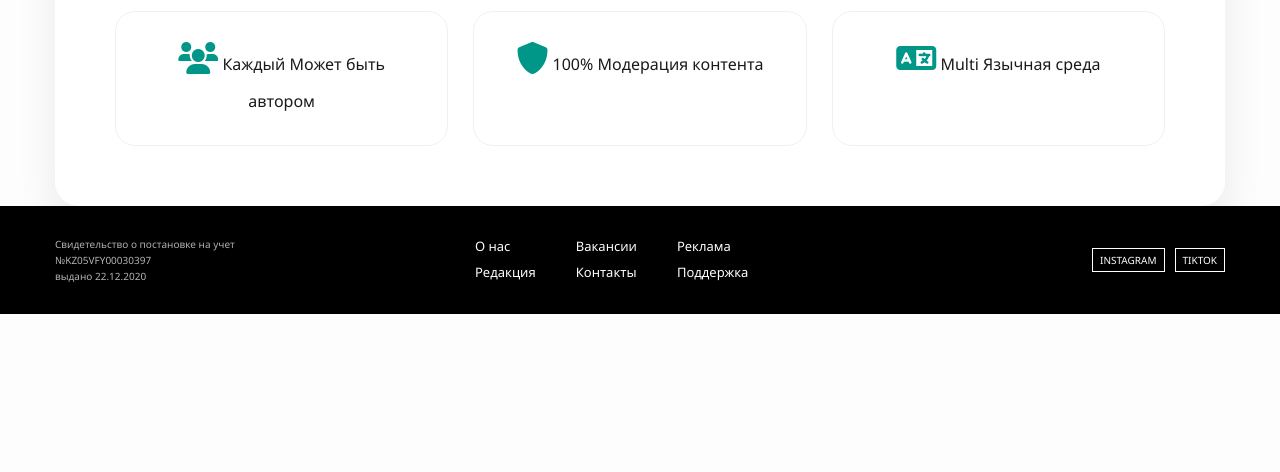
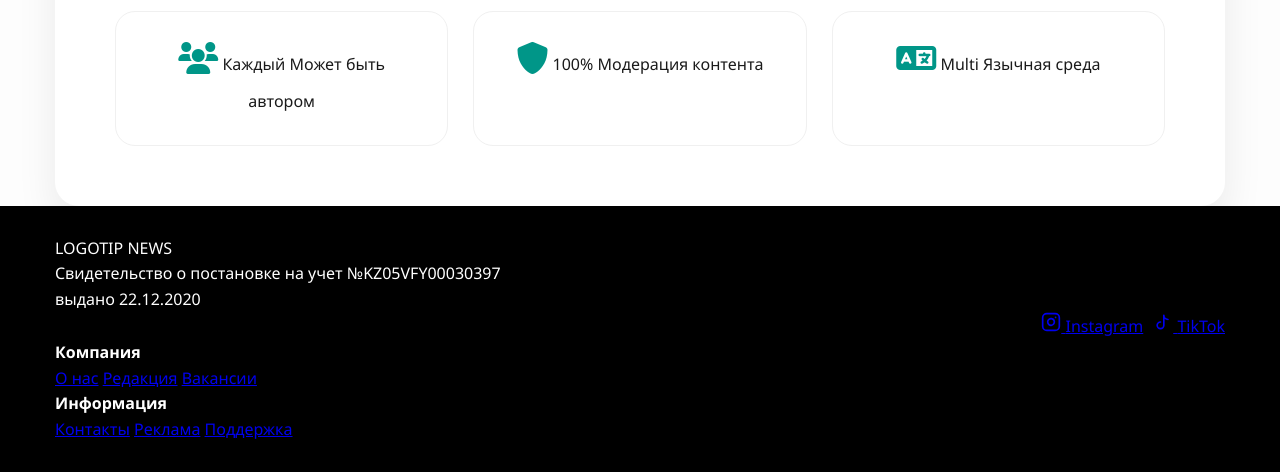
Before and after one commit to RakeGoose/news-site-main-frontend, a PHP site: page /pages/about.php in a window 1280 px wide. Shown: the part 1430-1902 px from the top of the page. Before the commit the page ends 1744 px from the top, so only its background shows below. Run offline with PHP 8.4, Linux system fonts and the light colour scheme.

Commit message:
footer lang fix

```diff
--- a/admin/create.php
+++ b/admin/create.php
@@ -237,10 +237,10 @@ $categories = $conn->query("SELECT id, name FROM categories");
 
             <?php if (isset($_SESSION['user']) && $_SESSION['user']['role'] === 'admin'): ?>
                 <div class="footer-nav-section">
-                    <h4 class="footer-title">Админ-панель</h4>
+                    <h4 class="footer-title admin-panel-title">Админ-панель</h4>
                     <nav class="footer-links">
-                        <a href="/admin/admin.php" style="color: var(--color-accent); font-weight: bold;">Управление сайтом</a>
-                        <a href="/admin/admin_actions.php">Управление новостями</a>
+                        <a href="/admin/admin.php" id="admin-site-mgmt" style="color: var(--color-accent); font-weight: bold;">Управление сайтом</a>
+                        <a href="/admin/admin_actions.php" id="admin-news-mgmt">Управление новостями</a>
                     </nav>
                 </div>
             <?php endif; ?>
--- a/assets/js/lang.js
+++ b/assets/js/lang.js
@@ -558,6 +558,21 @@ const langArr = {
         "en": "Your feed is currently empty.",
         "kz": "Сіздің лентаңыз әзірге бос.",
     },
+    "admin-panel-title": {
+        "ru": "Админ-панель",
+        "en": "Admin panel",
+        "kz": "Әкімші тақтасы",
+    },
+    "admin-site-mgmt": {
+        "ru": "Управление сайтом",
+        "en": "Site management",
+        "kz": "Сайтты басқару",
+    },
+    "admin-news-mgmt": {
+        "ru": "Управление новостями",
+        "en": "News management",
+        "kz": "Жаңалықтарды басқару",
+    },
     "": {
         "ru": "",
         "en": "",
--- a/pages/about.php
+++ b/pages/about.php
@@ -248,25 +248,55 @@
     </main>
 
     <footer class="main-footer">
-        <div class="container footer-content">
-            <div class="footer-legal">
-                <p id="certificate1">Свидетельство о постановке на учет №KZ05VFY00030397</p>
-                <p id="certificate2">выдано 22.12.2020</p>
+        <div class="container footer-grid">
+            <div class="footer-brand">
+                <div class="footer-logo">LOGOTIP NEWS</div>
+                <div class="footer-legal-info">
+                    <p id="certificate1">Свидетельство о постановке на учет №KZ05VFY00030397</p>
+                    <p id="certificate2">Выдано 22.12.2020</p>
+                </div>
+                <div class="footer-socials">
+                    <a href="#" class="social-link" aria-label="Instagram">
+                        <svg width="20" height="20" viewBox="0 0 24 24" fill="none" stroke="currentColor" stroke-width="2"
+                        stroke-linecap="round" stroke-linejoin="round"><rect x="2" y="2" width="20" height="20" rx="5" ry="5"/>
+                        <path d="M16 11.37A4 4 0 1 1 12.63 8 4 4 0 0 1 16 11.37z"/><line x1="17.5" y1="6.5" x2="17.51" y2="6.5"/></svg>
+                        <span>Instagram</span>
+                    </a>
+                    <a href="#" class="social-link" aria-label="TikTok">
+                        <svg width="20" height="20" viewBox="0 0 24 24" fill="none" stroke="currentColor" stroke-width="2"
+                        stroke-linecap="round" stroke-linejoin="round"><path d="M9 12a4 4 0 1 0 4 4V4a5 5 0 0 0 5 5"/></svg>
+                        <span>TikTok</span>
+                    </a>
+                </div>
             </div>
-            <div class="footer-nav-groups">
-                <div class="footer-col"><a href="/pages/about.php" id="about_us">Про нас</a><a href="#" id="redaction">Редакция</a></div>
-                <div class="footer-col"><a href="#" id="vacancy">Вакансии</a><a href="/pages/contacts.php" id="contact">Контакты</a></div>
-                <div class="footer-col"><a href="#" id="advertisement">Реклама</a><a href="#" id="support">Поддержка</a></div>
-                <?php if (isset($_SESSION['user']) && $_SESSION['user']['role'] === 'admin'): ?>
-                    <div class="footer-col">
-                        <a href="/admin/admin.php" style="color: #009688; font-weight: bold;">Admin</a>
-                    </div>
-                <?php endif; ?>
+
+            <div class="footer-nav-section">
+                <h4 class="footer-title company">Компания</h4>
+                <nav class="footer-links">
+                    <a href="/pages/about.php" id="about_us">Про нас</a>
+                    <a href="#" id="redaction">Редакция</a>
+                    <a href="#" id="vacancy">Вакансии</a>
+                </nav>
             </div>
-            <div class="footer-socials">
-                <a href="#" class="social-icon">Instagram</a>
-                <a href="#" class="social-icon">TikTok</a>
+
+            <div class="footer-nav-section">
+                <h4 class="footer-title information">Информация</h4>
+                <nav class="footer-links">
+                    <a href="/pages/contacts.php" id="contact">Контакты</a>
+                    <a href="#" id="advertisement">Реклама</a>
+                    <a href="#" id="support">Поддержка</a>
+                </nav>
             </div>
+
+            <?php if (isset($_SESSION['user']) && $_SESSION['user']['role'] === 'admin'): ?>
+            <div class="footer-nav-section">
+                <h4 class="footer-title admin-panel-title">Админ-панель</h4>
+                <nav class="footer-links">
+                    <a href="/admin/admin.php" id="admin-site-mgmt" style="color: var(--color-accent); font-weight: bold;">Управление сайтом</a>
+                    <a href="/admin/admin_actions.php" id="admin-news-mgmt">Управление новостями</a>
+                </nav>
+            </div>
+            <?php endif; ?>
         </div>
     </footer>
     <script src="/assets/js/lang.js"></script>
--- a/pages/analytics.php
+++ b/pages/analytics.php
@@ -294,10 +294,10 @@ if ($authors_result && $authors_result->num_rows > 0) {
 
             <?php if (isset($_SESSION['user']) && $_SESSION['user']['role'] === 'admin'): ?>
                 <div class="footer-nav-section">
-                    <h4 class="footer-title">Админ-панель</h4>
+                    <h4 class="footer-title admin-panel-title">Админ-панель</h4>
                     <nav class="footer-links">
-                        <a href="/admin/admin.php" style="color: var(--color-accent); font-weight: bold;">Управление сайтом</a>
-                        <a href="/admin/admin_actions.php">Управление новостями</a>
+                        <a href="/admin/admin.php" id="admin-site-mgmt" style="color: var(--color-accent); font-weight: bold;">Управление сайтом</a>
+                        <a href="/admin/admin_actions.php" id="admin-news-mgmt">Управление новостями</a>
                     </nav>
                 </div>
             <?php endif; ?>
--- a/pages/article.php
+++ b/pages/article.php
@@ -316,10 +316,10 @@ while ($s = $sim_result->fetch_assoc()) {
 
             <?php if (isset($_SESSION['user']) && $_SESSION['user']['role'] === 'admin'): ?>
             <div class="footer-nav-section">
-                <h4 class="footer-title">Админ-панель</h4>
+                <h4 class="footer-title admin-panel-title">Админ-панель</h4>
                 <nav class="footer-links">
-                    <a href="/admin/admin.php" style="color: var(--color-accent); font-weight: bold;">Управление сайтом</a>
-                    <a href="/admin/admin_actions.php">Управление новостями</a>
+                    <a href="/admin/admin.php" id="admin-site-mgmt" style="color: var(--color-accent); font-weight: bold;">Управление сайтом</a>
+                    <a href="/admin/admin_actions.php" id="admin-news-mgmt">Управление новостями</a>
                 </nav>
             </div>
             <?php endif; ?>
--- a/pages/feed.php
+++ b/pages/feed.php
@@ -215,10 +215,10 @@ foreach ($result as $row) {
 
             <?php if (isset($_SESSION['user']) && $_SESSION['user']['role'] === 'admin'): ?>
             <div class="footer-nav-section">
-                <h4 class="footer-title">Админ-панель</h4>
+                <h4 class="footer-title admin-panel-title">Админ-панель</h4>
                 <nav class="footer-links">
-                    <a href="/admin/admin.php" style="color: var(--color-accent); font-weight: bold;">Управление сайтом</a>
-                    <a href="/admin/admin_actions.php">Управление новостями</a>
+                    <a href="/admin/admin.php" id="admin-site-mgmt" style="color: var(--color-accent); font-weight: bold;">Управление сайтом</a>
+                    <a href="/admin/admin_actions.php" id="admin-news-mgmt">Управление новостями</a>
                 </nav>
             </div>
             <?php endif; ?>
--- a/pages/index.php
+++ b/pages/index.php
@@ -352,10 +352,10 @@ if ($authors_result && $authors_result->num_rows > 0) {
 
             <?php if (isset($_SESSION['user']) && $_SESSION['user']['role'] === 'admin'): ?>
             <div class="footer-nav-section">
-                <h4 class="footer-title">Админ-панель</h4>
+                <h4 class="footer-title admin-panel-title">Админ-панель</h4>
                 <nav class="footer-links">
-                    <a href="/admin/admin.php" style="color: var(--color-accent); font-weight: bold;">Управление сайтом</a>
-                    <a href="/admin/admin_actions.php">Управление новостями</a>
+                    <a href="/admin/admin.php" id="admin-site-mgmt" style="color: var(--color-accent); font-weight: bold;">Управление сайтом</a>
+                    <a href="/admin/admin_actions.php" id="admin-news-mgmt">Управление новостями</a>
                 </nav>
             </div>
             <?php endif; ?>
--- a/pages/politics.php
+++ b/pages/politics.php
@@ -265,10 +265,10 @@ if ($authors_result && $authors_result->num_rows > 0) {
 
             <?php if (isset($_SESSION['user']) && $_SESSION['user']['role'] === 'admin'): ?>
                 <div class="footer-nav-section">
-                    <h4 class="footer-title">Админ-панель</h4>
+                    <h4 class="footer-title admin-panel-title">Админ-панель</h4>
                     <nav class="footer-links">
-                        <a href="/admin/admin.php" style="color: var(--color-accent); font-weight: bold;">Управление сайтом</a>
-                        <a href="/admin/admin_actions.php">Управление новостями</a>
+                        <a href="/admin/admin.php" id="admin-site-mgmt" style="color: var(--color-accent); font-weight: bold;">Управление сайтом</a>
+                        <a href="/admin/admin_actions.php" id="admin-news-mgmt">Управление новостями</a>
                     </nav>
                 </div>
             <?php endif; ?>
--- a/pages/showbiz.php
+++ b/pages/showbiz.php
@@ -261,10 +261,10 @@ if ($authors_result && $authors_result->num_rows > 0) {
 
             <?php if (isset($_SESSION['user']) && $_SESSION['user']['role'] === 'admin'): ?>
                 <div class="footer-nav-section">
-                    <h4 class="footer-title">Админ-панель</h4>
+                    <h4 class="footer-title admin-panel-title">Админ-панель</h4>
                     <nav class="footer-links">
-                        <a href="/admin/admin.php" style="color: var(--color-accent); font-weight: bold;">Управление сайтом</a>
-                        <a href="/admin/admin_actions.php">Управление новостями</a>
+                        <a href="/admin/admin.php" id="admin-site-mgmt" style="color: var(--color-accent); font-weight: bold;">Управление сайтом</a>
+                        <a href="/admin/admin_actions.php" id="admin-news-mgmt">Управление новостями</a>
                     </nav>
                 </div>
             <?php endif; ?>
--- a/pages/sport.php
+++ b/pages/sport.php
@@ -271,10 +271,10 @@ if ($authors_result && $authors_result->num_rows > 0) {
 
             <?php if (isset($_SESSION['user']) && $_SESSION['user']['role'] === 'admin'): ?>
                 <div class="footer-nav-section">
-                    <h4 class="footer-title">Админ-панель</h4>
+                    <h4 class="footer-title admin-panel-title">Админ-панель</h4>
                     <nav class="footer-links">
-                        <a href="/admin/admin.php" style="color: var(--color-accent); font-weight: bold;">Управление сайтом</a>
-                        <a href="/admin/admin_actions.php">Управление новостями</a>
+                        <a href="/admin/admin.php" id="admin-site-mgmt" style="color: var(--color-accent); font-weight: bold;">Управление сайтом</a>
+                        <a href="/admin/admin_actions.php" id="admin-news-mgmt">Управление новостями</a>
                     </nav>
                 </div>
             <?php endif; ?>
--- a/pages/world.php
+++ b/pages/world.php
@@ -275,10 +275,10 @@ if ($authors_result && $authors_result->num_rows > 0) {
 
             <?php if (isset($_SESSION['user']) && $_SESSION['user']['role'] === 'admin'): ?>
                 <div class="footer-nav-section">
-                    <h4 class="footer-title">Админ-панель</h4>
+                    <h4 class="footer-title admin-panel-title">Админ-панель</h4>
                     <nav class="footer-links">
-                        <a href="/admin/admin.php" style="color: var(--color-accent); font-weight: bold;">Управление сайтом</a>
-                        <a href="/admin/admin_actions.php">Управление новостями</a>
+                        <a href="/admin/admin.php" id="admin-site-mgmt" style="color: var(--color-accent); font-weight: bold;">Управление сайтом</a>
+                        <a href="/admin/admin_actions.php" id="admin-news-mgmt">Управление новостями</a>
                     </nav>
                 </div>
             <?php endif; ?>
```
Also changed, not shown: pages/contacts.php (+46 -16 lines).
